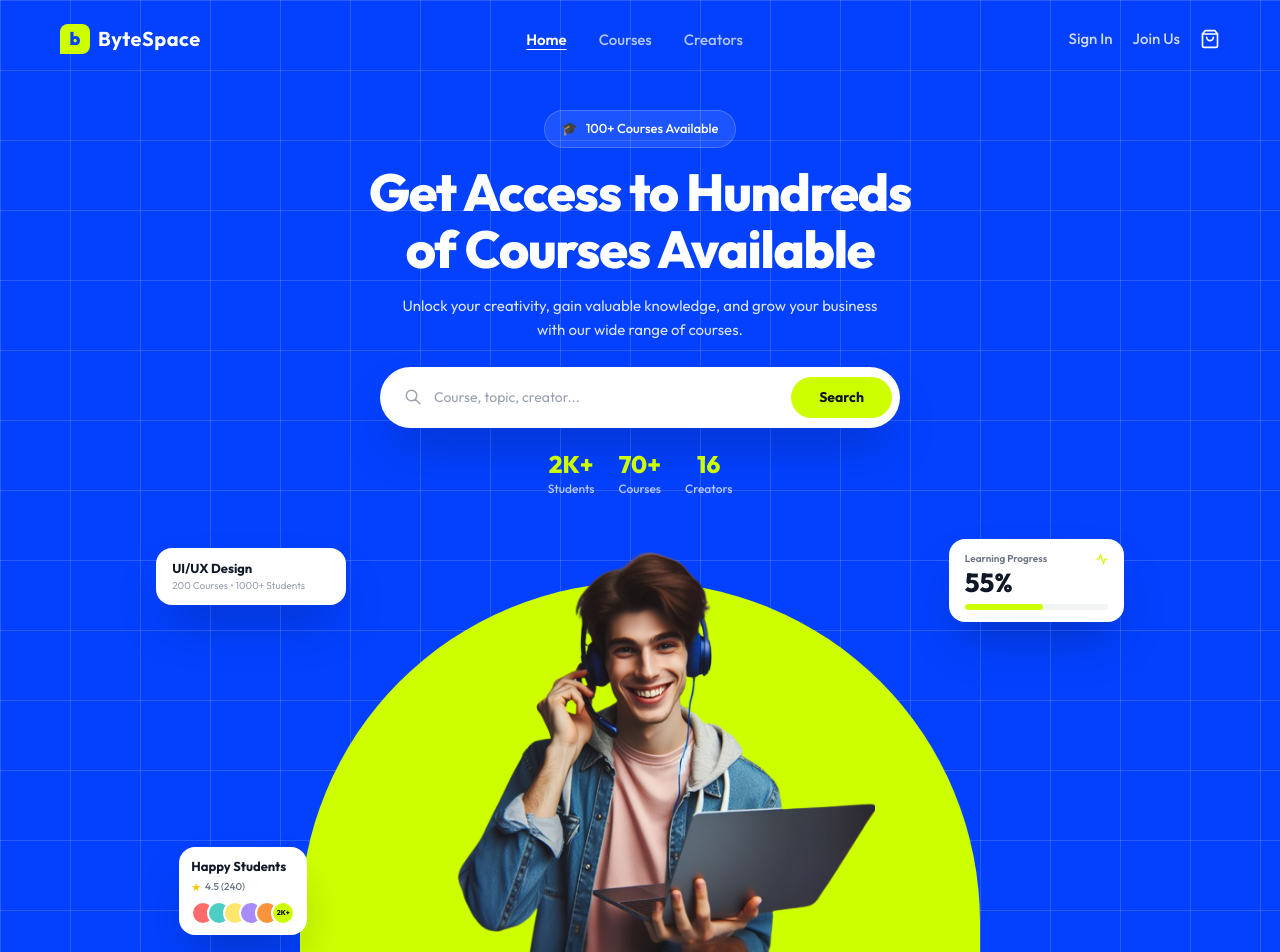
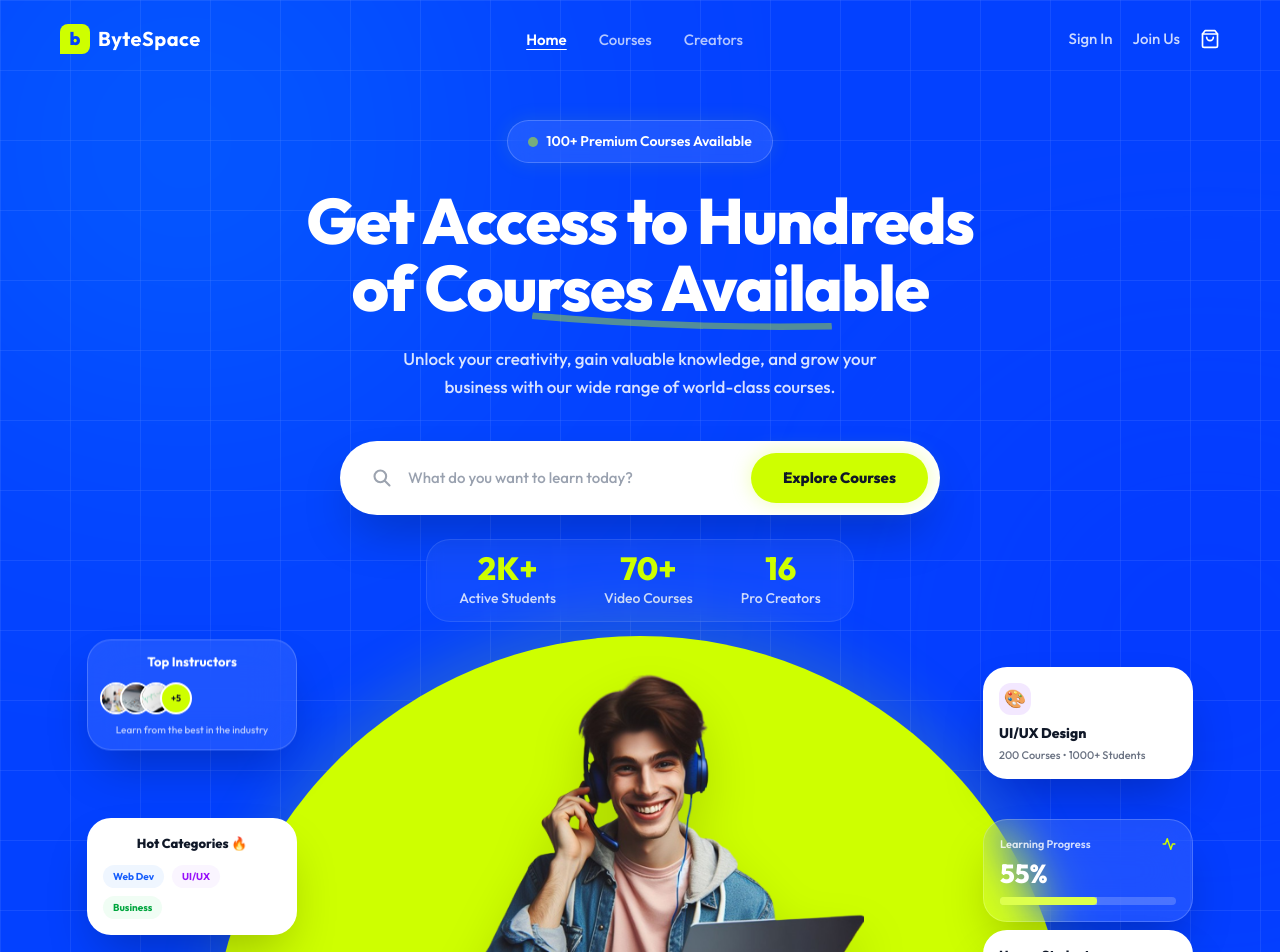
Before and after one commit to Rakibboshunia/ByteSpace, a React (Vite) app: page / in a window 1280 px wide. Shown: the top 952 px of the page. Built offline with nearby package versions, Linux system fonts and the light colour scheme.

Commit message:
feat: redesign hero and cta sections with floating elements and improved layout

```diff
--- a/src/components/Home/CTASection.jsx
+++ b/src/components/Home/CTASection.jsx
@@ -1,9 +1,13 @@
 import React from 'react';
 import { Link } from 'react-router-dom';
+import img1 from '../../assets/01.jpg';
+import img2 from '../../assets/02.jpg';
+import img3 from '../../assets/03.jpg';
+import img4 from '../../assets/04.jpg';
 
 const CTASection = () => {
   return (
-    <div className="relative bg-[#0341FF] py-12 sm:py-16 overflow-hidden text-center text-white">
+    <div className="relative bg-[#0341FF] py-20 sm:py-28 overflow-hidden text-center text-white">
       {/* Decorative Background Elements */}
       <div className="absolute top-[-20%] left-[-10%] w-[300px] h-[300px] sm:w-[500px] sm:h-[500px] bg-[#CEFF00] rounded-full mix-blend-overlay filter blur-[100px] opacity-20 animate-pulse" />
       <div className="absolute bottom-[-20%] right-[-10%] w-[300px] h-[300px] sm:w-[500px] sm:h-[500px] bg-[#CEFF00] rounded-full mix-blend-overlay filter blur-[120px] opacity-20 animate-pulse" style={{ animationDelay: '1s' }} />
@@ -20,28 +24,82 @@ const CTASection = () => {
         }}
       />
 
+      {/* FLOATING ELEMENTS - LEFT SIDE */}
+      <div className="hidden lg:block absolute left-[5%] top-[15%] z-10 animate-[bounce_4s_infinite]">
+        <div className="bg-white rounded-2xl p-4 shadow-2xl flex items-center gap-4 hover:-translate-y-2 transition-transform duration-300">
+          <div className="w-12 h-12 bg-blue-100 rounded-full flex items-center justify-center text-2xl">
+            ⭐
+          </div>
+          <div className="text-left">
+            <p className="text-gray-900 font-extrabold text-[18px] leading-tight">4.9/5.0</p>
+            <p className="text-gray-500 text-[12px] font-medium">Instructor Rating</p>
+          </div>
+        </div>
+      </div>
+
+      <div className="hidden lg:block absolute left-[8%] bottom-[15%] z-10 animate-[bounce_5s_infinite_0.5s]">
+        <div className="bg-white/10 backdrop-blur-md border border-white/20 rounded-full py-2 px-4 shadow-xl flex items-center gap-[-10px]">
+          <div className="flex -space-x-3 mr-4">
+            <img src={img1} alt="creator" className="w-10 h-10 rounded-full border-2 border-[#0341FF] object-cover" />
+            <img src={img2} alt="creator" className="w-10 h-10 rounded-full border-2 border-[#0341FF] object-cover" />
+            <img src={img3} alt="creator" className="w-10 h-10 rounded-full border-2 border-[#0341FF] object-cover" />
+          </div>
+          <p className="text-white font-semibold text-[13px]">10K+ Creators joined</p>
+        </div>
+      </div>
+
+      {/* FLOATING ELEMENTS - RIGHT SIDE */}
+      <div className="hidden lg:block absolute right-[5%] top-[20%] z-10 animate-[bounce_5s_infinite_1s]">
+        <div className="bg-white rounded-2xl p-4 shadow-2xl hover:-translate-y-2 transition-transform duration-300">
+          <p className="text-gray-500 text-[12px] font-medium mb-1 text-left">Monthly Revenue</p>
+          <div className="flex items-end gap-2">
+            <p className="text-gray-900 font-extrabold text-[24px] leading-none">$5,240</p>
+            <span className="text-green-500 text-[12px] font-bold pb-0.5">↑ 12%</span>
+          </div>
+        </div>
+      </div>
+
+      <div className="hidden lg:block absolute right-[8%] bottom-[20%] z-10 animate-[bounce_4.5s_infinite_0.2s]">
+        <div className="relative">
+          <img src={img4} alt="Successful creator" className="w-20 h-20 rounded-2xl border-4 border-white shadow-xl object-cover rotate-6 hover:rotate-0 transition-transform duration-300" />
+          <div className="absolute -top-3 -right-3 bg-[#CEFF00] text-gray-900 text-[10px] font-extrabold px-2 py-1 rounded-full border-2 border-white shadow-md">
+            PRO
+          </div>
+        </div>
+      </div>
+
       {/* Content */}
       <div className="max-w-[760px] mx-auto relative z-20 px-5 sm:px-6">
-        <div className="inline-flex items-center justify-center gap-2 bg-white/10 border border-white/20 rounded-full px-4 py-2 mb-6 backdrop-blur-md">
+        <div className="inline-flex items-center justify-center gap-2 bg-white/10 border border-white/20 rounded-full px-4 py-2 mb-8 backdrop-blur-md hover:bg-white/20 transition-colors cursor-pointer">
           <span className="w-2 h-2 rounded-full bg-[#CEFF00] animate-pulse"></span>
           <span className="text-white font-bold text-[12px] uppercase tracking-widest">Become a Creator</span>
         </div>
 
-        <h2 className="text-[32px] sm:text-[44px] md:text-[52px] font-extrabold mb-6 leading-[1.15] tracking-tight">
-          Unlock Your Potential as a Creator with <span className="text-[#CEFF00]">ByteSpace</span>
+        <h2 className="text-[36px] sm:text-[48px] md:text-[56px] font-extrabold mb-6 leading-[1.15] tracking-tight">
+          Unlock Your Potential as a Creator with <span className="text-[#CEFF00] relative inline-block">
+            ByteSpace
+            <svg className="absolute w-full h-3 -bottom-1 left-0 text-[#CEFF00]/40" viewBox="0 0 100 10" preserveAspectRatio="none">
+              <path d="M0 5 Q 50 10 100 5" stroke="currentColor" strokeWidth="4" fill="transparent" />
+            </svg>
+          </span>
         </h2>
 
-        <p className="text-[14px] sm:text-[16px] text-white/80 mb-10 leading-relaxed max-w-[600px] mx-auto">
+        <p className="text-[15px] sm:text-[17px] text-white/85 mb-10 leading-relaxed max-w-[550px] mx-auto font-medium">
           Experience the collaboration of numerous creators and an ever-growing library of courses.
           Join now and become part of a community of over 10,000 creators worldwide.
         </p>
 
-        <Link to="/signup" className="inline-block">
-          <button className="group flex items-center justify-center gap-3 bg-[#CEFF00] hover:bg-[#b8e600] text-gray-900 border-none py-4 px-10 sm:px-14 rounded-full text-[15px] sm:text-[17px] font-extrabold cursor-pointer transition-all duration-300 shadow-[0_0_30px_rgba(206,255,0,0.25)] hover:shadow-[0_0_40px_rgba(206,255,0,0.5)] hover:-translate-y-1 w-full sm:w-auto">
-            Join as Creator
-            <svg className="w-5 h-5 group-hover:translate-x-1 transition-transform" fill="none" viewBox="0 0 24 24" stroke="currentColor" strokeWidth="3">
+        <Link to="/signup" className="inline-block relative group">
+          {/* Glow effect behind button */}
+          <div className="absolute inset-0 bg-[#CEFF00] opacity-40 blur-xl group-hover:opacity-60 group-hover:blur-2xl transition-all duration-300 rounded-full"></div>
+
+          <button className="relative flex items-center justify-center gap-3 bg-[#CEFF00] hover:bg-white text-gray-900 border-none py-4 px-10 sm:px-14 rounded-full text-[16px] sm:text-[18px] font-extrabold cursor-pointer transition-all duration-300 shadow-[0_0_20px_rgba(206,255,0,0.3)] group-hover:-translate-y-1 w-full sm:w-auto overflow-hidden">
+            <span className="relative z-10">Start Creating Today</span>
+            <svg className="w-6 h-6 relative z-10 group-hover:translate-x-2 transition-transform duration-300" fill="none" viewBox="0 0 24 24" stroke="currentColor" strokeWidth="3">
               <path strokeLinecap="round" strokeLinejoin="round" d="M14 5l7 7m0 0l-7 7m7-7H3" />
             </svg>
+            {/* Button shine effect */}
+            <div className="absolute inset-0 bg-gradient-to-r from-transparent via-white/50 to-transparent -translate-x-full group-hover:animate-[shimmer_1.5s_infinite]"></div>
           </button>
         </Link>
       </div>
--- a/src/components/Home/HeroSection.jsx
+++ b/src/components/Home/HeroSection.jsx
@@ -2,6 +2,9 @@ import React, { useState } from 'react';
 import { useNavigate } from 'react-router-dom';
 import Navbar from '../Header/Navbar';
 import heroImg from '../../assets/hero-image.png';
+import img1 from '../../assets/01.jpg';
+import img2 from '../../assets/02.jpg';
+import img3 from '../../assets/03.jpg';
 
 const HeroSection = () => {
   const navigate = useNavigate();
@@ -17,13 +20,17 @@ const HeroSection = () => {
 
   return (
     <div className="relative bg-[#0341FF] overflow-hidden text-white">
+      {/* Decorative Glowing Orbs */}
+      <div className="absolute top-[-10%] left-[-5%] w-[300px] sm:w-[500px] h-[300px] sm:h-[500px] bg-[#CEFF00] rounded-full mix-blend-overlay filter blur-[150px] opacity-30 animate-pulse" />
+      <div className="absolute bottom-[20%] right-[-10%] w-[300px] sm:w-[400px] h-[300px] sm:h-[400px] bg-purple-500 rounded-full mix-blend-overlay filter blur-[150px] opacity-30 animate-pulse" style={{ animationDelay: '2s' }} />
+
       {/* Background Grid */}
       <div
-        className="absolute inset-0 z-0"
+        className="absolute inset-0 z-0 opacity-20"
         style={{
           backgroundImage: `
-            linear-gradient(rgba(255,255,255,0.15) 1px, transparent 1px),
-            linear-gradient(90deg, rgba(255,255,255,0.15) 1px, transparent 1px)
+            linear-gradient(rgba(255,255,255,0.4) 1px, transparent 1px),
+            linear-gradient(90deg, rgba(255,255,255,0.4) 1px, transparent 1px)
           `,
           backgroundSize: '70px 70px',
         }}
@@ -34,55 +41,59 @@ const HeroSection = () => {
       <Navbar />
 
       {/* Main Content */}
-      <div className="relative z-20 max-w-[1200px] mx-auto px-4 sm:px-6 pt-[100px] lg:pt-[110px] text-center">
+      <div className="relative z-20 max-w-[1200px] mx-auto px-4 sm:px-6 pt-[100px] lg:pt-[120px] text-center">
 
         {/* Badge */}
-        <div className="inline-flex items-center gap-2 bg-white/10 border border-white/20 rounded-full px-4 py-2 text-[13px] font-medium mb-4">
-          🎓 <span>100+ Courses Available</span>
+        <div className="inline-flex items-center gap-2 bg-white/10 border border-white/20 rounded-full px-5 py-2.5 text-[14px] font-semibold mb-6 backdrop-blur-md hover:bg-white/20 transition-colors cursor-pointer shadow-[0_0_20px_rgba(206,255,0,0.1)]">
+          <span className="w-2.5 h-2.5 rounded-full bg-[#CEFF00] animate-pulse"></span>
+          <span>100+ Premium Courses Available</span>
         </div>
 
-        <h1 className="text-[36px] sm:text-[44px] md:text-[48px] lg:text-[52px] font-extrabold leading-[1.1] mb-4 tracking-tight">
+        <h1 className="text-[40px] sm:text-[48px] md:text-[56px] lg:text-[64px] font-extrabold leading-[1.05] mb-6 tracking-tight relative">
           Get Access to Hundreds<br className="hidden sm:block" /> of Courses Available
+          <svg className="absolute w-[200px] sm:w-[300px] h-4 -bottom-2 right-1/4 sm:right-1/3 text-[#CEFF00]/40 rotate-2" viewBox="0 0 100 10" preserveAspectRatio="none">
+            <path d="M0 5 Q 50 10 100 5" stroke="currentColor" strokeWidth="4" fill="transparent" />
+          </svg>
         </h1>
 
-        <p className="text-[14px] sm:text-[15px] text-white/85 max-w-[500px] mx-auto mb-6 leading-relaxed px-2">
-          Unlock your creativity, gain valuable knowledge, and grow your business with our wide range of courses.
+        <p className="text-[15px] sm:text-[17px] text-white/85 max-w-[550px] mx-auto mb-10 leading-relaxed px-2 font-medium">
+          Unlock your creativity, gain valuable knowledge, and grow your business with our wide range of world-class courses.
         </p>
 
         {/* Search Bar */}
-        <div className="flex flex-col sm:flex-row bg-white rounded-2xl sm:rounded-full py-2.5 px-4 sm:pl-6 sm:pr-2 max-w-[520px] mx-auto items-stretch sm:items-center shadow-2xl gap-3 sm:gap-0">
+        <div className="flex flex-col sm:flex-row bg-white rounded-2xl sm:rounded-full py-3 px-4 sm:pl-8 sm:pr-3 max-w-[600px] mx-auto items-stretch sm:items-center shadow-2xl gap-3 sm:gap-0 focus-within:shadow-[0_0_30px_rgba(255,255,255,0.2)] transition-shadow">
           <div className="flex items-center flex-1">
-            <svg className="shrink-0 mr-3 text-gray-400" width="18" height="18" viewBox="0 0 24 24" fill="none">
+            <svg className="shrink-0 mr-4 text-gray-400" width="20" height="20" viewBox="0 0 24 24" fill="none">
               <path d="M21 21L15 15M17 10C17 13.866 13.866 17 10 17C6.134 17 3 13.866 3 10C3 6.134 6.134 3 10 3C13.866 3 17 6.134 17 10Z"
-                stroke="#9CA3AF" strokeWidth="2" strokeLinecap="round" strokeLinejoin="round" />
+                stroke="#9CA3AF" strokeWidth="2.5" strokeLinecap="round" strokeLinejoin="round" />
             </svg>
             <input
               type="text"
               value={query}
               onChange={(e) => setQuery(e.target.value)}
               onKeyDown={(e) => e.key === 'Enter' && handleSearch()}
-              placeholder="Course, topic, creator..."
-              className="border-none outline-none w-full text-[14px] text-gray-700 placeholder:text-gray-400 bg-transparent"
+              placeholder="What do you want to learn today?"
+              className="border-none outline-none w-full text-[15px] text-gray-700 placeholder:text-gray-400 bg-transparent font-medium"
             />
           </div>
           <button
             onClick={handleSearch}
-            className="bg-[#CEFF00] hover:bg-[#b8e600] text-gray-900 py-2.5 px-7 rounded-xl sm:rounded-full text-[14px] font-bold transition-colors whitespace-nowrap w-full sm:w-auto"
+            className="bg-[#CEFF00] hover:bg-[#b8e600] text-gray-900 py-3.5 px-8 rounded-xl sm:rounded-full text-[15px] font-extrabold transition-all duration-300 shadow-[0_0_20px_rgba(206,255,0,0.3)] hover:-translate-y-0.5 whitespace-nowrap w-full sm:w-auto"
           >
-            Search
+            Explore Courses
           </button>
         </div>
 
         {/* Stats */}
-        <div className="flex flex-wrap justify-center gap-6 mt-6 mb-6">
+        <div className="flex flex-wrap justify-center gap-8 sm:gap-12 mt-6 mb-4 backdrop-blur-sm bg-white/5 py-3 px-8 rounded-3xl inline-flex border border-white/10">
           {[
-            { value: '2K+', label: 'Students' },
-            { value: '70+', label: 'Courses' },
-            { value: '16', label: 'Creators' },
+            { value: '2K+', label: 'Active Students' },
+            { value: '70+', label: 'Video Courses' },
+            { value: '16', label: 'Pro Creators' },
           ].map(({ value, label }) => (
-            <div key={label} className="text-center">
-              <p className="text-[20px] sm:text-[24px] font-extrabold text-[#CEFF00] leading-none">{value}</p>
-              <p className="text-[11px] sm:text-[12px] text-white/70 font-medium mt-1">{label}</p>
+            <div key={label} className="text-center group">
+              <p className="text-[24px] sm:text-[32px] font-extrabold text-[#CEFF00] leading-none group-hover:scale-110 transition-transform">{value}</p>
+              <p className="text-[12px] sm:text-[14px] text-white/80 font-medium mt-1">{label}</p>
             </div>
           ))}
         </div>
@@ -90,40 +101,80 @@ const HeroSection = () => {
         {/* Hero Image Area */}
         <div className="relative flex justify-center items-end mt-2">
           {/* Accent half-circle */}
-          <div className="absolute bottom-0 left-1/2 -translate-x-1/2 bg-[#CEFF00] rounded-t-full w-[300px] h-[190px] sm:w-[460px] sm:h-[300px] md:w-[600px] md:h-[340px] lg:w-[680px] lg:h-[380px]" />
+          <div className="absolute bottom-0 left-1/2 -translate-x-1/2 bg-[#CEFF00] rounded-t-full w-[360px] h-[180px] sm:w-[540px] sm:h-[270px] md:w-[720px] md:h-[360px] lg:w-[860px] lg:h-[430px] shadow-[0_-20px_60px_rgba(206,255,0,0.15)]" />
 
-          {/* Floating badges - only on large screens */}
-          <div className="hidden xl:block absolute left-[8%] top-[6%] bg-white rounded-2xl shadow-2xl hover:shadow-[0_20px_40px_rgba(0,0,0,0.2)] hover:-translate-y-1 transition-all duration-300 px-4 py-3 text-left z-30 min-w-[190px]">
-            <p className="text-gray-900 font-bold text-[13px] leading-tight">UI/UX Design</p>
-            <p className="text-gray-400 text-[10px] mt-0.5">200 Courses • 1000+ Students</p>
+          {/* LEFT SIDE FLOATING ELEMENTS */}
+          <div className="hidden xl:flex absolute left-[2%] top-[5%] bottom-[5%] flex-col justify-between items-start z-30 w-[210px]">
+            {/* Top Instructors Card */}
+            <div className="bg-white/10 backdrop-blur-xl border border-white/20 rounded-3xl p-3 shadow-2xl hover:-translate-y-1 transition-all duration-300 w-full animate-[bounce_4s_infinite]">
+              <p className="text-white font-bold text-[13px] mb-2.5">Top Instructors</p>
+              <div className="flex -space-x-3 mb-2">
+                <img src={img1} alt="creator" className="w-8 h-8 rounded-full border-2 border-white object-cover" />
+                <img src={img2} alt="creator" className="w-8 h-8 rounded-full border-2 border-white object-cover" />
+                <img src={img3} alt="creator" className="w-8 h-8 rounded-full border-2 border-white object-cover" />
+                <div className="w-8 h-8 rounded-full border-2 border-white bg-[#CEFF00] text-gray-900 flex items-center justify-center text-[9px] font-bold z-10">+5</div>
+              </div>
+              <p className="text-white/70 text-[10px] font-medium">Learn from the best in the industry</p>
             </div>
 
-          <div className="hidden xl:block absolute right-[8%] top-[4%] bg-white rounded-2xl shadow-2xl hover:shadow-[0_20px_40px_rgba(0,0,0,0.2)] hover:-translate-y-1 transition-all duration-300 px-4 py-3 text-left z-30 min-w-[175px]">
-            <div className="flex items-center justify-between mb-1">
-              <p className="text-gray-500 text-[10px] font-semibold">Learning Progress</p>
-              <svg width="12" height="12" viewBox="0 0 24 24" fill="none">
+            {/* Popular Categories Card */}
+            <div className="bg-white rounded-3xl p-4 shadow-2xl hover:-translate-y-1 transition-all duration-300 w-full animate-[bounce_5s_infinite_0.5s] mt-10">
+              <p className="text-gray-900 font-extrabold text-[13px] mb-3">Hot Categories 🔥</p>
+              <div className="flex flex-wrap gap-2">
+                <span className="bg-blue-50 text-blue-600 px-2.5 py-1 rounded-full text-[10px] font-bold">Web Dev</span>
+                <span className="bg-purple-50 text-purple-600 px-2.5 py-1 rounded-full text-[10px] font-bold">UI/UX</span>
+                <span className="bg-green-50 text-green-600 px-2.5 py-1 rounded-full text-[10px] font-bold">Business</span>
+              </div>
+            </div>
+
+            {/* Trust Badge */}
+            <div className="bg-[#CEFF00] text-gray-900 rounded-2xl py-2.5 px-4 shadow-2xl hover:scale-105 transition-all duration-300 font-bold text-[12px] flex items-center gap-2 mt-auto animate-[bounce_4.5s_infinite_1s]">
+              <span>🔒 100% Secure Checkout</span>
+            </div>
+          </div>
+
+          {/* RIGHT SIDE FLOATING ELEMENTS */}
+          <div className="hidden xl:flex absolute right-[2%] top-[5%] bottom-[5%] flex-col justify-between items-end z-30 w-[210px]">
+            {/* UI/UX Design Card */}
+            <div className="bg-white rounded-3xl shadow-2xl hover:shadow-[0_20px_40px_rgba(0,0,0,0.2)] hover:-translate-y-1 transition-all duration-300 px-4 py-4 text-left w-full animate-[bounce_5s_infinite_0.2s]">
+              <div className="w-8 h-8 bg-purple-100 rounded-xl flex items-center justify-center mb-2.5">
+                <span className="text-lg">🎨</span>
+              </div>
+              <p className="text-gray-900 font-extrabold text-[14px] leading-tight mb-1">UI/UX Design</p>
+              <p className="text-gray-500 text-[11px] font-medium">200 Courses • 1000+ Students</p>
+            </div>
+
+            {/* Learning Progress Card */}
+            <div className="bg-white/10 backdrop-blur-xl border border-white/20 rounded-3xl shadow-2xl hover:-translate-y-1 transition-all duration-300 px-4 py-4 text-left w-full animate-[bounce_4.5s_infinite_0.8s] mt-10">
+              <div className="flex items-center justify-between mb-2">
+                <p className="text-white/80 text-[11px] font-semibold">Learning Progress</p>
+                <svg width="14" height="14" viewBox="0 0 24 24" fill="none">
                   <polyline points="22 12 18 12 15 21 9 3 6 12 2 12" stroke="#CEFF00" strokeWidth="2.5" strokeLinecap="round" strokeLinejoin="round" />
                 </svg>
               </div>
-            <p className="text-gray-900 font-extrabold text-[26px] leading-none mb-2">55%</p>
-            <div className="w-full bg-gray-100 h-1.5 rounded-full overflow-hidden">
-              <div className="bg-[#CEFF00] h-full rounded-full" style={{ width: '55%' }} />
+              <p className="text-white font-extrabold text-[26px] leading-none mb-2.5">55%</p>
+              <div className="w-full bg-white/20 h-2 rounded-full overflow-hidden">
+                <div className="bg-[#CEFF00] h-full rounded-full relative" style={{ width: '55%' }}>
+                  <div className="absolute top-0 right-0 bottom-0 left-0 bg-white/30 animate-pulse"></div>
+                </div>
               </div>
             </div>
 
-          <div className="hidden xl:block absolute left-[10%] bottom-[6%] bg-white rounded-2xl shadow-2xl hover:shadow-[0_20px_40px_rgba(0,0,0,0.2)] hover:-translate-y-1 transition-all duration-300 px-3 py-2.5 text-left z-30">
-            <p className="text-gray-900 font-bold text-[13px]">Happy Students</p>
-            <div className="flex items-center gap-1 mt-0.5 mb-1.5">
-              <span className="text-yellow-400 text-[11px]">★</span>
-              <span className="text-gray-500 text-[10px] font-medium">4.5 (240)</span>
+            {/* Happy Students Card */}
+            <div className="bg-white rounded-3xl shadow-2xl hover:-translate-y-1 transition-all duration-300 px-4 py-4 text-left w-full mt-auto animate-[bounce_4s_infinite_0.4s]">
+              <p className="text-gray-900 font-extrabold text-[13px] mb-2">Happy Students</p>
+              <div className="flex items-center gap-1.5 mb-2.5">
+                <div className="flex text-yellow-400 text-[12px]">★★★★★</div>
+                <span className="text-gray-500 text-[11px] font-bold">4.9</span>
               </div>
               <div className="flex items-center">
                 <div className="flex -space-x-2">
                   {['#FF6B6B', '#4ECDC4', '#FFE66D', '#A78BFA', '#FB923C'].map((c, i) => (
-                  <div key={i} className="w-6 h-6 rounded-full border-2 border-white" style={{ backgroundColor: c }} />
+                    <div key={i} className="w-7 h-7 rounded-full border-2 border-white" style={{ backgroundColor: c }} />
                   ))}
                 </div>
-              <div className="w-6 h-6 rounded-full border-2 border-white bg-[#CEFF00] -ml-2 flex items-center justify-center text-[7px] font-extrabold text-gray-900 z-10">2K+</div>
+                <div className="w-7 h-7 rounded-full border-2 border-white bg-[#0341FF] -ml-2 flex items-center justify-center text-[8px] font-extrabold text-white z-10">2K+</div>
+              </div>
             </div>
           </div>
 
@@ -131,7 +182,7 @@ const HeroSection = () => {
           <img
             src={heroImg}
             alt="Student with headphones"
-            className="relative z-10 object-contain object-bottom w-auto max-w-[85%] sm:max-w-[70%] md:max-w-[55%] h-[260px] sm:h-[350px] md:h-[400px] lg:h-[440px]"
+            className="relative z-10 object-contain object-bottom w-auto max-w-[85%] sm:max-w-[70%] md:max-w-[55%] h-[240px] sm:h-[320px] md:h-[380px] lg:h-[420px] drop-shadow-2xl"
           />
         </div>
       </div>
--- a/src/index.css
+++ b/src/index.css
@@ -31,3 +31,9 @@ body {
 .animate-marquee:hover {
   animation-play-state: paused;
 }
+
+@keyframes shimmer {
+  100% {
+    transform: translateX(100%);
+  }
+}
```
Lines whose indentation alone changed are shown as unchanged.
